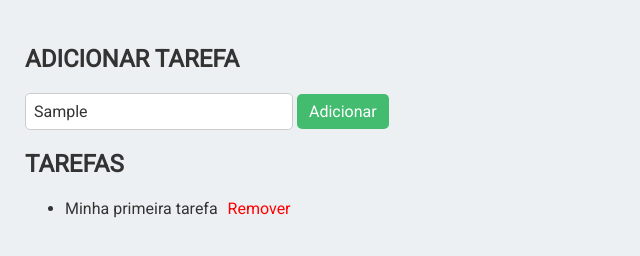
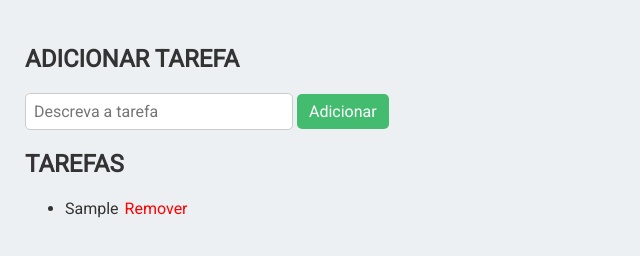
Before and after one commit to mcstol/todo, a website: page index.html in a window 1280 px wide. Both pictures are taken after typing "Sample" into the empty fields and a click on the button "Adicionar". Shown: the whole page, without its empty margins (0-640 px from the left). Drawn offline with Linux system fonts and the light colour scheme.

Commit message:
feat: add task

```diff
--- a/index.html
+++ b/index.html
@@ -14,14 +14,9 @@
             </section>
             <section id="tasks">
                 <h2>Tarefas</h2>
-                <ul>
-                    <li>
-                        <span>Minha primeira tarefa</span>
-                        <button>Remover</button>
-                    </li>
-                </ul>
+                <ul></ul>
             </section>
         </div>
-
+        <script src="./index.js"></script>
     </body>
 </html>
--- /dev/null
+++ b/index.js
@@ -0,0 +1,35 @@
+const ulElement = document.querySelector("#tasks ul")
+const tasks = []
+
+const addTask = (text) => {
+   tasks.push(text)
+
+   const taskElement = document.createElement("li")
+   const textElement = document.createElement("span")
+   const btnElement = document.createElement("button")
+
+   taskElement.appendChild(textElement)
+   taskElement.appendChild(btnElement)
+
+   textElement.innerHTML= text
+   btnElement.innerHTML = "Remover"
+
+   ulElement.appendChild(taskElement)
+
+
+}
+
+const removeTask = (index) => {
+    tasks.splice(index, 1)
+}
+
+const btnAdd = document.querySelector("#form button")
+const inputTarefa = document.querySelector("#form input")
+
+btnAdd.onclick = () =>{
+    if(inputTarefa.value){
+        addTask(inputTarefa.value)
+        inputTarefa.value = ""
+        console.log(tasks)
+    }
+}
```
